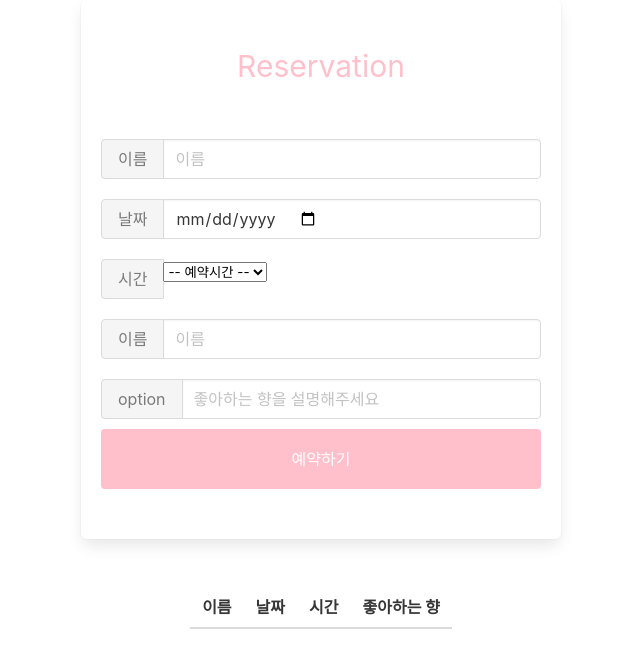
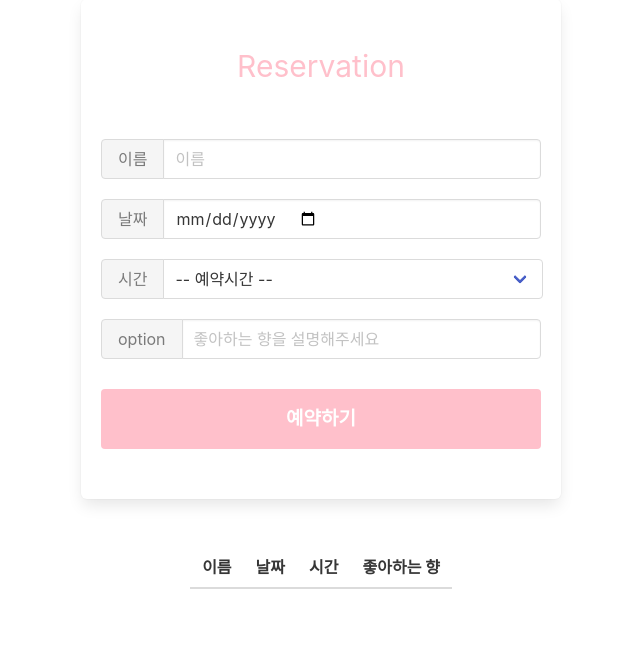
Before and after one commit to 99-8-3-Ranunculus/ranunculus, a Flask app: page /reservation in a window 1280 px wide. Shown: the part 105-773 px from the top of the page, without its empty margins (319-959 px from the left). Run offline with Flask 2, Linux system fonts and the light colour scheme; data that the repository does not hold is empty; some libraries are stand-ins or nearby versions.

Commit message:
GET, CSS 수정 완료 #3

```diff
--- a/templates/reservation.html
+++ b/templates/reservation.html
@@ -1,10 +1,12 @@
-{# <header>와 <nav> #}
+{#
+<header>와
+    <nav> #}
         {% include 'lib/top.html' %}
 
 
         <style>
             .field-body .field .field {
-                margin :10px 0 10px 0;
+                margin: 10px 0 10px 0;
             }
 
             .field.is-horizontal {
@@ -17,7 +19,7 @@
                 margin: 25px 0px 40px 0px;
             }
 
-            .level.is-mobile .level-item:not(.is-narrow)
+            .level.is-mobile .level-item:not(.is-narrow) {
                 height: 60px;
                 margin-top: 20px;
                 font-weight: bold;
@@ -165,8 +167,9 @@
                                                     시간
                                                 </a>
                                             </p>
-                                            <p class="control is-expanded">
-                                                <select class="form-select" id="time">
+                                            <div class="control is-expanded">
+                                                <div class="select" id="name" type="text" placeholder="이름">
+                                                    <select style="width: 380px; border-radius: 0 4px 4px 0">
                                                         <option selected>-- 예약시간 --</option>
                                                         <option value="10-12">10:00-12:00</option>
                                                         <option value="12-14">12:00-14:00</option>
@@ -174,23 +177,8 @@
                                                         <option value="16-18">16:00-18:00</option>
                                                         <option value="18-20">18:00-20:00</option>
                                                     </select>
-                                            </p>
                                                 </div>
                                             </div>
-                                </div>
-                            </div>
-
-                             <div class="field is-horizontal">
-                                <div class="field-body">
-                                    <div class="field is-expanded">
-                                        <div class="field has-addons">
-                                            <p class="control">
-                                                <a class="button is-static">
-                                                    이름
-                                                </a>
-                                            </p>
-                                            <p class="control is-expanded">
-                                                <input class="input" id="name" type="text" placeholder="이름">
                                             </p>
                                         </div>
                                     </div>
@@ -217,12 +205,14 @@
 
                             <div id="div-sign-in-or-up" class="has-text-centepink">
                                 <nav class="level is-mobile">
-                                    <button class="level-item button is-ranunculus" style="height: 60px " onclick="save_order()">
+                                    <button class="level-item button is-ranunculus" style="height: 60px "
+                                            onclick="save_order()">
                                         예약하기
                                     </button>
                                 </nav>
                             </div>
 
+                        </div>
                     </div>
                 </div>
             </div>
@@ -252,3 +242,4 @@
         </body>
         </html>
     </nav>
+</header>
```
Lines whose indentation alone changed are shown as unchanged.
